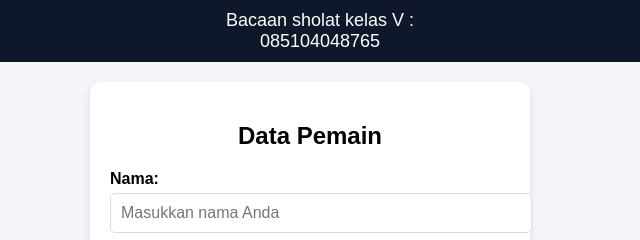
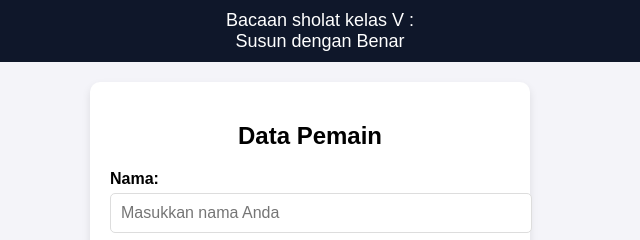
Before and after one commit to mureh7586-palestin/game-sholat, a plain HTML site: page index.html in a window 1280 px wide. Shown: the top 240 px of the page, 330-970 px from the left. Drawn offline with Linux system fonts and the light colour scheme.

Commit message:
Update index.html

```diff
--- a/index.html
+++ b/index.html
@@ -356,7 +356,7 @@
 
   <div class="overlay" id="overlay" onclick="toggleSidebar()"></div>
 
-  <header>Bacaan sholat kelas V : <br>085104048765</header><br><br>
+  <header>Bacaan sholat kelas V : <br>Susun dengan Benar</header><br><br>
   <!-- Form Input Awal -->
   <div id="user-form">
     <h2>Data Pemain</h2>
```
